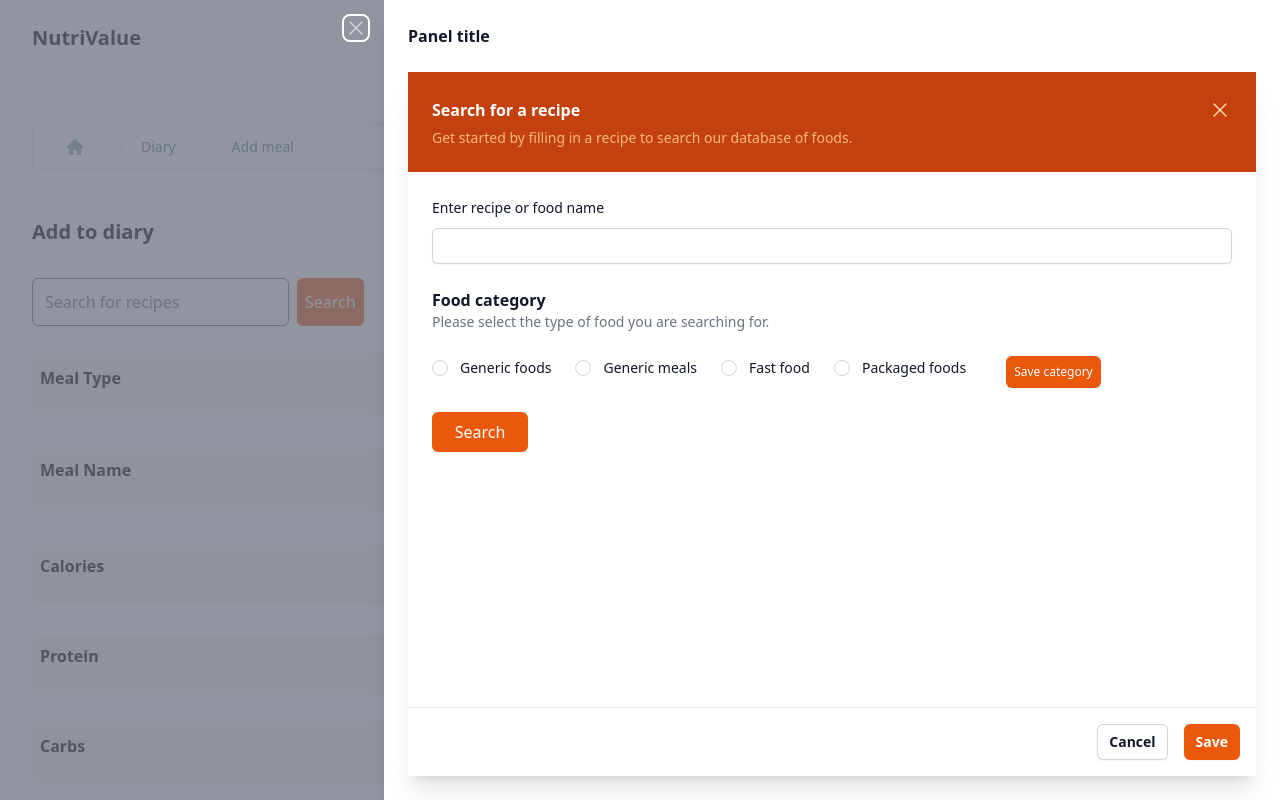
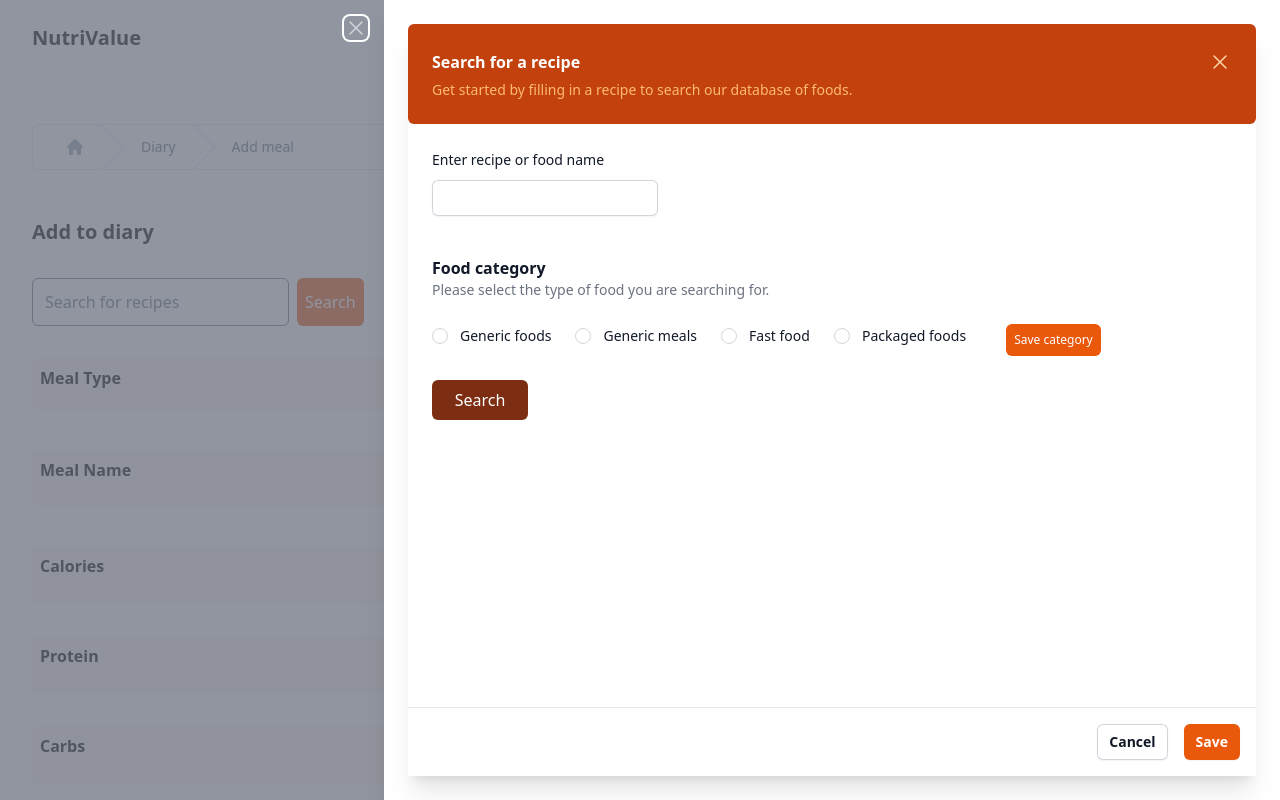
Before and after one commit to DariusGarcia/nutrivalue, a Next.js app: page /diary/add-to-diary/meal in a window 1280 px wide. Shown: the top 800 px of the page. Built offline with nearby package versions, Linux system fonts and the light colour scheme.

Commit message:
change layout styling and remove auth from navbar

```diff
--- a/components/layouts/flyout.tsx
+++ b/components/layouts/flyout.tsx
@@ -4,24 +4,36 @@
 import { XMarkIcon } from '@heroicons/react/24/outline'
 import RadioGroup from '../layouts/radioGroup'
 import addHyphen from '@/utils/addHyphen'
+import SearchResultCard from '@/features/food/searchResultCard'
+import ErrorNotification from '../notications/error'
+import ErrorAlert from '../alerts/errorAlert'
 
 const FlyOut = () => {
   const [open, setOpen] = useState(true)
   const [foodSearch, setFoodSearch] = useState('')
   const [categorySelection, setCategorySelection] = useState('')
+  const [searchedFoodData, setSearchedFoodData] = useState([])
+  const [searchError, setSearchError] = useState(false)
 
   const handleDataFromChild = (data: any) => {
     setCategorySelection(data)
   }
 
   const handleInputChange = (e: React.ChangeEvent<HTMLInputElement>) => {
-    const food = addHyphen(e.target.value)
+    const food = e.target.value
     setFoodSearch(food)
   }
 
-  const handleSubmit = (e: React.FormEvent) => {
+  const handleSubmit = async (e: React.FormEvent) => {
     e.preventDefault()
-    fetchFoodAPI()
+    const searchResults = await fetchFoodAPI()
+    if (searchResults.parsed.length === 0) {
+      setSearchError(!searchError)
+      return
+    } else {
+      setSearchedFoodData(searchResults)
+      setSearchError(false)
+    }
   }
 
   async function fetchFoodAPI() {
@@ -41,12 +53,14 @@
       }),
     })
     const data = await response.json()
-    console.log({ 'searched food': data })
+    return data
   }
+
+  console.log(searchedFoodData)
 
   return (
     <Transition.Root show={open} as={Fragment}>
-      <Dialog as='div' className='relative z-10' onClose={setOpen}>
+      <Dialog as='div' className='relative z-10 ' onClose={setOpen}>
         <Transition.Child
           as={Fragment}
           enter='ease-in-out duration-500'
@@ -59,9 +73,9 @@
           <div className='fixed inset-0 bg-gray-500 bg-opacity-75 transition-opacity' />
         </Transition.Child>
 
-        <div className='fixed inset-0 overflow-hidden'>
+        <div className='fixed inset-0 overflow-hidden '>
           <div className='absolute inset-0 overflow-hidden'>
-            <div className='pointer-events-none fixed inset-y-0 right-0 flex max-w-full pl-10'>
+            <div className='pointer-events-none fixed inset-y-0 right-0 flex max-w-full pl-10 '>
               <Transition.Child
                 as={Fragment}
                 enter='transform transition ease-in-out duration-500 sm:duration-700'
@@ -92,16 +106,12 @@
                       </button>
                     </div>
                   </Transition.Child>
-                  <div className='flex h-full flex-col overflow-y-scroll bg-white py-6 shadow-xl'>
-                    <div className='px-4 sm:px-6'>
-                      <Dialog.Title className='text-base font-semibold leading-6 text-gray-900'>
-                        Panel title
-                      </Dialog.Title>
-                    </div>
-                    <div className='relative mt-6 flex-1 px-4 sm:px-6'>
+                  <div className='flex h-full flex-col overflow-y-scroll bg-white py-6  shadow-xl'>
+                    <div className='px-4 sm:px-6'></div>
+                    <div className='relative flex-1 px-4 sm:px-6'>
                       <form className='flex h-full flex-col divide-y divide-gray-200 bg-white shadow-xl'>
                         <div className='h-0 flex-1 overflow-y-auto'>
-                          <div className='bg-orange-700 px-4 py-6 sm:px-6'>
+                          <div className='bg-orange-700 px-4 py-6 sm:px-6 rounded-md'>
                             <div className='flex items-center justify-between'>
                               <Dialog.Title className='text-base font-semibold leading-6 text-white'>
                                 Search for a recipe
@@ -129,7 +139,7 @@
                           </div>
                           <div className='flex flex-1 flex-col justify-between'>
                             <div className='divide-y divide-gray-200 px-4 sm:px-6'>
-                              <div className='space-y-6 pb-5 pt-6'>
+                              <div className='space-y-6 pb-5 pt-6 flex flex-col w-full items-start'>
                                 <div>
                                   <label
                                     htmlFor='project-name'
@@ -151,13 +161,30 @@
                                 <RadioGroup category={handleDataFromChild} />
                                 <button
                                   onClick={handleSubmit}
-                                  className='w-24 bg-orange-600 hover:bg-orange-500 text-white p-2 rounded-md'
+                                  disabled={
+                                    categorySelection === '' ? true : false
+                                  }
+                                  className={
+                                    categorySelection === ''
+                                      ? 'w-24 bg-orange-900  text-white p-2 rounded-md'
+                                      : 'w-24 bg-orange-600 hover:bg-orange-500 text-white p-2 rounded-md'
+                                  }
                                 >
                                   Search
                                 </button>
+                                <div className='justify-start w-full'>
+                                  {searchError && (
+                                    <ErrorAlert message='No food results found! Please refine search and try again.' />
+                                  )}
+                                </div>
                               </div>
                             </div>
                           </div>
+                          {searchedFoodData.length != 0 && (
+                            <SearchResultCard
+                              searchedFoodData={searchedFoodData}
+                            />
+                          )}
                         </div>
                         <div className='flex flex-shrink-0 justify-end px-4 py-4'>
                           <button
--- a/components/navbar/navbar.tsx
+++ b/components/navbar/navbar.tsx
@@ -22,8 +22,8 @@
 
 const Navbar = () => {
   const [mobileMenuOpen, setMobileMenuOpen] = useState(false)
-  const user = AuthHandler.loggedIn() && AuthHandler.getUsername()
-  console.log(user.username)
+  // const user = AuthHandler.loggedIn() && AuthHandler.getUsername()
+
   return (
     <header className='relative isolate z-10 bg-white'>
       <nav
@@ -126,7 +126,7 @@
           </a>
         </Popover.Group>
         <div className='hidden lg:flex lg:flex-1 lg:justify-end'>
-          {AuthHandler.loggedIn() ? (
+          {/* {AuthHandler.loggedIn() ? (
             <ProfileAvatar userProps={user?.username} />
           ) : (
             <Link
@@ -135,7 +135,7 @@
             >
               Log in <span aria-hidden='true'>&rarr;</span>
             </Link>
-          )}
+          )} */}
         </div>
       </nav>
       <Dialog
@@ -211,7 +211,7 @@
                 </Link>
               </div>
               <div className='py-6'>
-                {AuthHandler.loggedIn() ? (
+                {/* {AuthHandler.loggedIn() ? (
                   <div className='flex flex-col justify-start'>
                     {' '}
                     <p className='font-bold'>{user.username}</p>
@@ -229,7 +229,7 @@
                   >
                     Log in
                   </Link>
-                )}
+                )} */}
               </div>
             </div>
           </div>
--- a/features/calories/addMeal/addMealForm.tsx
+++ b/features/calories/addMeal/addMealForm.tsx
@@ -74,7 +74,10 @@
   return (
     <>
       <FlyOut />
-      <div className='mx-auto max-w-3xl mt-4 lg:mt-12 px-4 sm:px-6 lg:max-w-7xl lg:px-8'>
+      <div
+        key={1}
+        className='mx-auto max-w-3xl mt-4 lg:mt-12 px-4 sm:px-6 lg:max-w-7xl lg:px-8'
+      >
         <Breadcrumbs
           urls={[
             { name: 'Diary', href: '/diary' },
--- a/package.json
+++ b/package.json
@@ -25,6 +25,7 @@
     "uuid": "^9.0.0"
   },
   "devDependencies": {
+    "@tailwindcss/aspect-ratio": "^0.4.2",
     "@tailwindcss/forms": "^0.5.3",
     "@types/uuid": "^9.0.1"
   }
--- a/tailwind.config.js
+++ b/tailwind.config.js
@@ -10,5 +10,8 @@
   theme: {
     extend: {},
   },
-  plugins: [require('@tailwindcss/forms')],
+  plugins: [
+    require('@tailwindcss/forms'),
+    require('@tailwindcss/aspect-ratio'),
+  ],
 }
```
Also changed, not shown: 1 other file (tests, documents, lock files or other folders).
